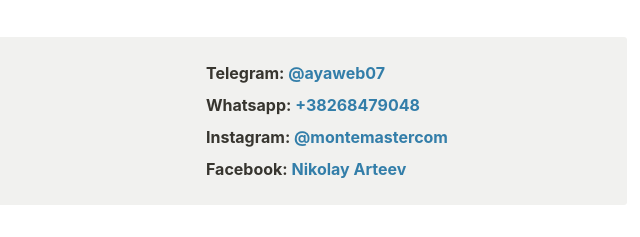
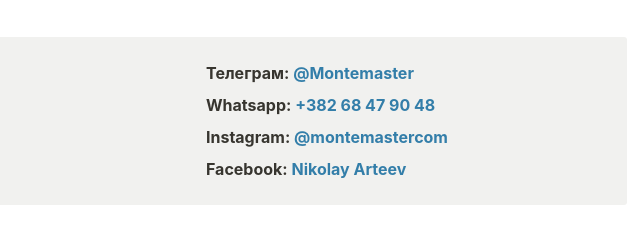
Before and after one commit to Anna-Arteeva/monte-master, a plain HTML site: page de.html in a window 1280 px wide. Shown: the part 1460-1697 px from the top of the page, 455-1095 px from the left. Drawn offline with Linux system fonts and the light colour scheme.

Commit message:
Business card

```diff
--- a/de.html
+++ b/de.html
@@ -124,16 +124,16 @@
             <div>
                 <p>
                     <strong>
-                        <a href="https://t.me/ayaweb07" target="_blank">
-                            Telegram:
-                            <mark class="highlight-blue">@ayaweb07</mark>
+                        <a href="https://t.me/Montemaster" target="_blank">
+                            Телеграм:
+                            <mark class="highlight-blue">@Montemaster</mark>
                         </a>
                     </strong></p>
                 <p>
                     <a href="https://wa.me/38268479048" target="_blank">
                         <strong>
                             Whatsapp:
-                            <mark class="highlight-blue">+38268479048</mark>
+                            <mark class="highlight-blue">+382 68 47 90 48</mark>
                         </strong>
                     </a>
                 </p>
```
Also changed, not shown: en.html (+4 -4 lines), index.html (+3 -3 lines).
